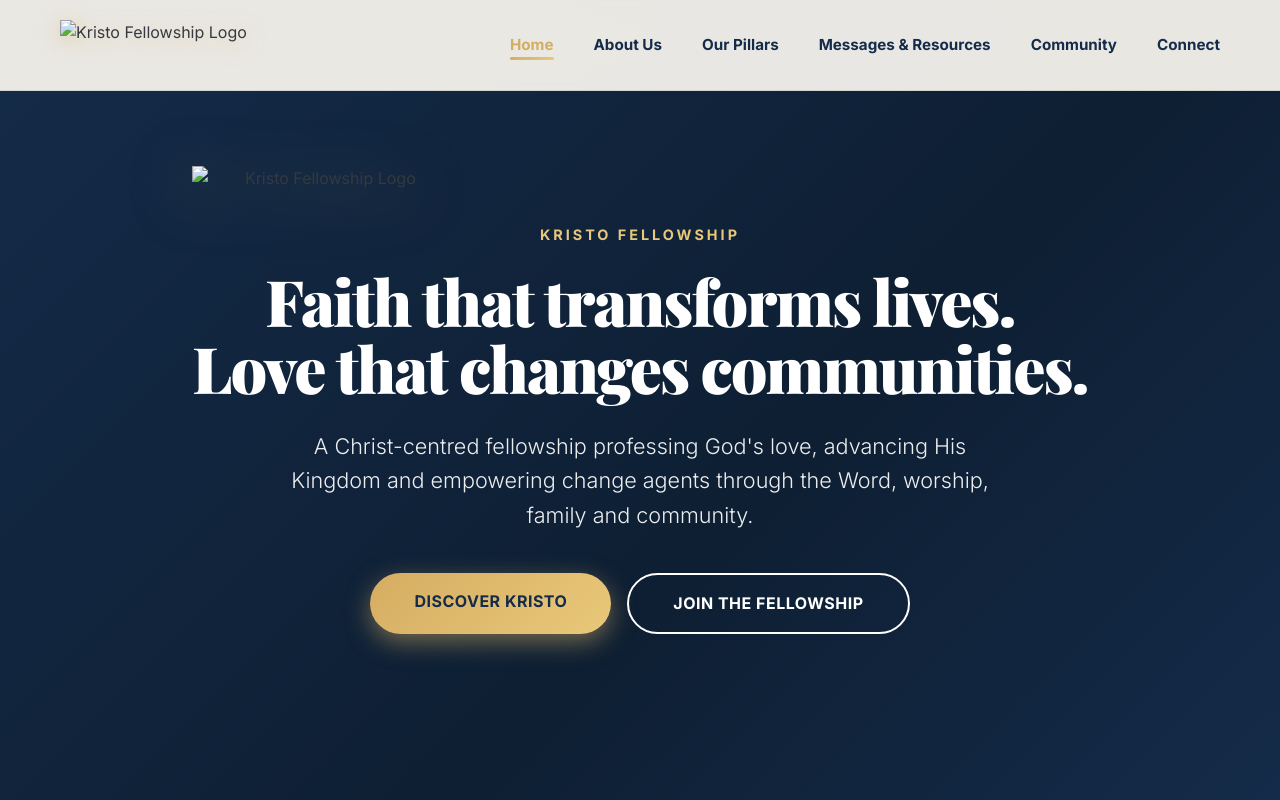
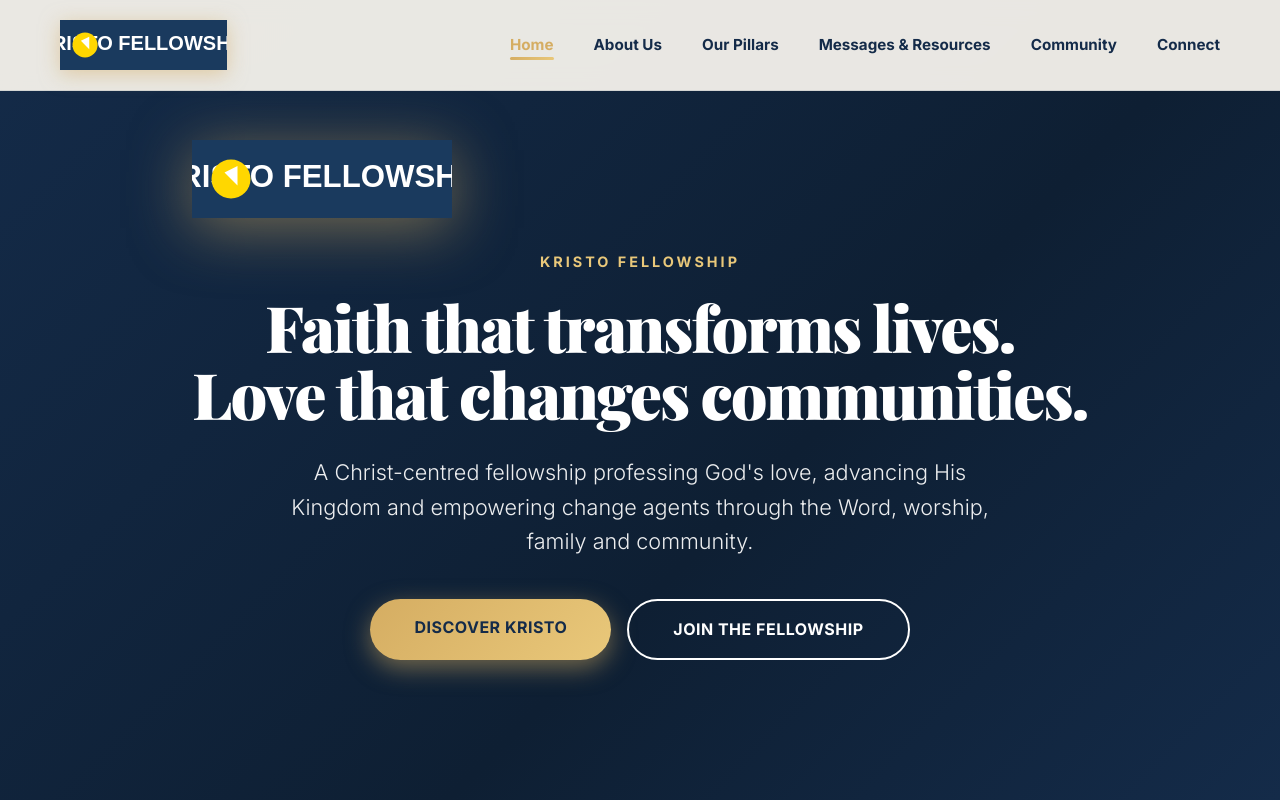
Before and after one commit to j-balinomukisa/kristo-fellowship-mvp, a plain HTML site: page index.html in a window 1280 px wide. Shown: the top 800 px of the page. Drawn offline with nearby package versions, Linux system fonts and the light colour scheme.

Commit message:
Fix: add assets folder with SVG logo placeholder

```diff
--- a/index.html
+++ b/index.html
@@ -12,7 +12,7 @@
     <link rel="preconnect" href="https://fonts.gstatic.com" crossorigin>
     <link href="https://fonts.googleapis.com/css2?family=Inter:wght@300;400;500;600;700&family=Playfair+Display:wght@600;700;900&display=swap" rel="stylesheet">
     <link rel="stylesheet" href="css/style.css">
-    <link rel="icon" type="image/png" href="assets/kristo-logo.png">
+    <link rel="icon" type="image/svg+xml" href="assets/kristo-logo.svg">
 </head>
 <body>
 
@@ -20,7 +20,7 @@
     <nav class="navbar" id="navbar">
         <div class="nav-container">
             <a href="index.html" class="nav-logo" aria-label="Kristo Fellowship Home">
-                <img src="assets/kristo-logo.png" alt="Kristo Fellowship Logo" class="logo-img">
+                <img src="assets/kristo-logo.svg" alt="Kristo Fellowship Logo" class="logo-img">
             </a>
             <button class="hamburger" id="hamburger" aria-label="Toggle menu" aria-expanded="false">
                 <span class="hamburger-line"></span>
@@ -41,7 +41,7 @@
     <!-- Hero Section -->
     <header class="hero">
         <div class="hero-content">
-            <img src="assets/kristo-logo.png" alt="Kristo Fellowship Logo" class="hero-logo">
+            <img src="assets/kristo-logo.svg" alt="Kristo Fellowship Logo" class="hero-logo">
             <span class="hero-kicker">Kristo Fellowship</span>
             <h1 class="hero-title">Faith that transforms lives.<br>Love that changes communities.</h1>
             <p class="hero-subtitle">A Christ-centred fellowship professing God's love, advancing His Kingdom and empowering change agents through the Word, worship, family and community.</p>
@@ -254,7 +254,7 @@
         <div class="container">
             <div class="footer-grid">
                 <div class="footer-brand">
-                    <img src="assets/kristo-logo.png" alt="Kristo Fellowship" class="footer-logo">
+                    <img src="assets/kristo-logo.svg" alt="Kristo Fellowship" class="footer-logo">
                     <p class="footer-tagline">Professing God's Love • Advancing His Kingdom • Empowering Change Agents.</p>
                 </div>
                 <div class="footer-links">
```
Also changed, not shown: assets/kristo-logo.svg (added), js/cf_check.txt (added).
